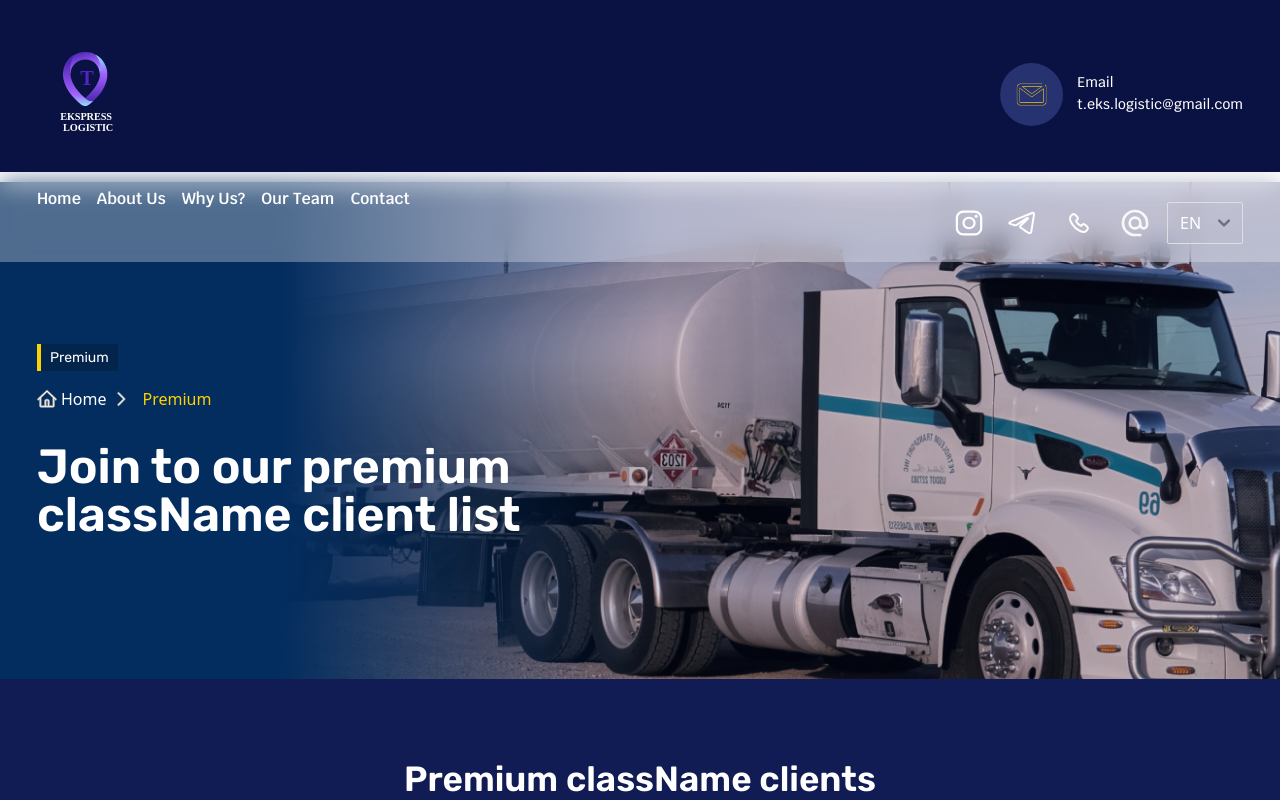
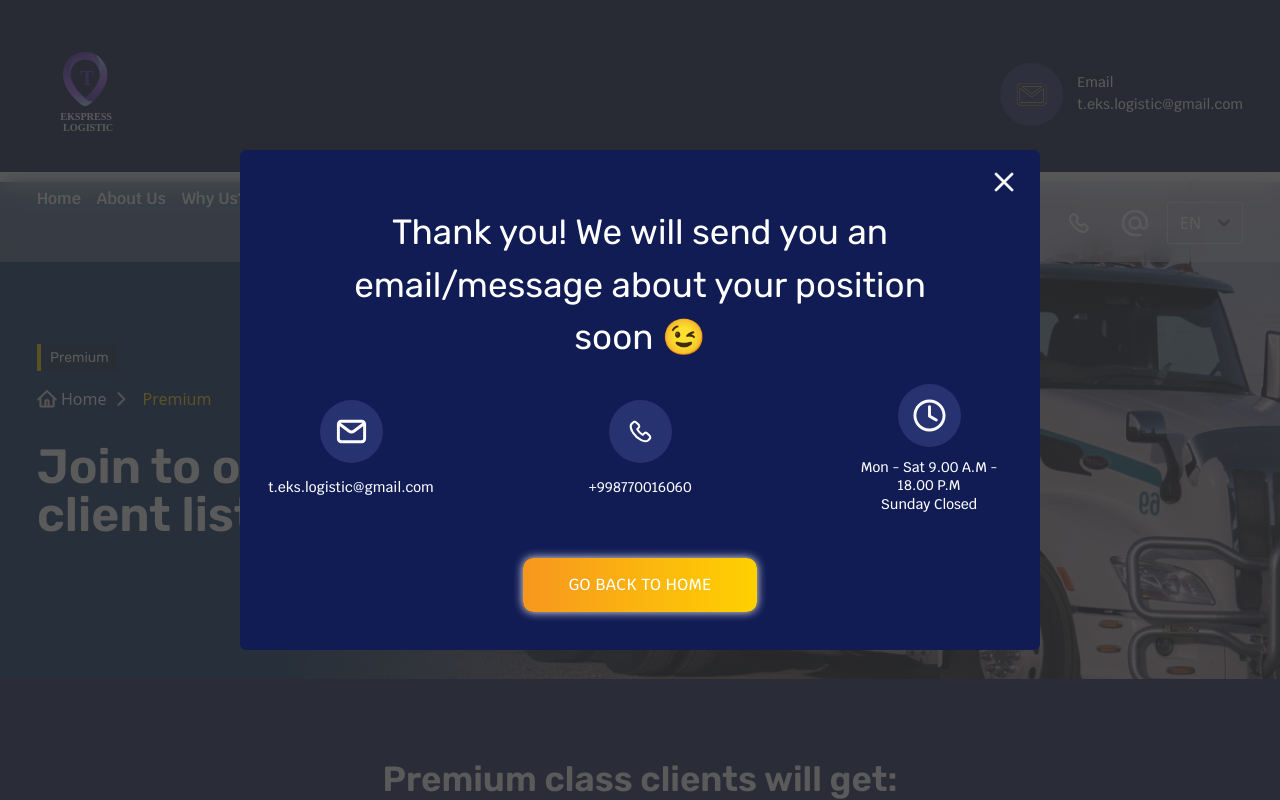
Before and after one commit to ibrohimov-murodjon/ekspress-logistic, a React (Vite) app: page /premium in a window 1280 px wide. Shown: the top 800 px of the page. Built offline with nearby package versions, Linux system fonts and the light colour scheme.

Commit message:
last changes

```diff
--- a/public/assets/locals/en/translation.json
+++ b/public/assets/locals/en/translation.json
@@ -6,9 +6,9 @@
   "opening_day": "Mon - Sat 9.00 A.M - 18.00 P.M",
   "closing_day": "Sunday Closed",
   "hero_title": "Together Faster",
-  "hero_desc": "There are no borders for us; with us, your cargo can be located anywhere in the world.",
+  "hero_desc": "We are ready to prove that we can deliver your cargo to any destination safely and quickly",
   "hero_text": "Trans Ekspress Logistics",
-  "premium_className": "Premium className",
+  "premium_class": "Premium class",
   "home": "Home",
   "about": "About Us",
   "advantages": "Why Us?",
@@ -57,19 +57,19 @@
   "namangan": "Namangan",
   "tashkent": "Tashkent",
   "premium": "Premium",
-  "join_premium": "Join to our premium className client list",
-  "get_premium": "Premium className clients will get",
+  "join_premium": "Join to our premium class client list",
+  "get_premium": "Premium class clients will get",
   "latest_bonuses": "Latest bonuses",
   "extra_advices": "Extra advices",
   "individual_attention": "Individual attention",
   "cheapest_prices": "Cheapest prices",
   "created_by": "Created by: Murad",
   "contact_form": "Thank you for your response! We will get back to you soon...",
-  "premium_form": "Congratulations,you are now our Premium className client.",
-  "thanks_text": "Thanks so much !",
+  "premium_form": "Thank you! We will send you an email/message about your position soon 😉",
   "page_not_found": "Page not found ☹️",
   "sorry_text": "Sorry, we couldn't find the page you're looking for.",
   "back_home": "Go Back To Home",
   "soon_launch": "We will launch our website soon",
-  "current_working": "We are currently working hard on this page. Subscribe to our social media accounts to receive updates on when it will be available"
+  "current_working": "We are currently working hard on this page. Subscribe to our social media accounts to receive updates on when it will be available",
+  "close_text": "Close"
 }
--- a/src/components/Button.jsx
+++ b/src/components/Button.jsx
@@ -2,7 +2,7 @@ import { useTranslation } from "react-i18next";
 import { useLanguage } from "../context/LanguageContext";
 
 //component
-function Button({ title, type }) {
+function Button({ title, type, onClose }) {
   const { t } = useTranslation();
   const { language } = useLanguage();
   return (
@@ -11,6 +11,7 @@ function Button({ title, type }) {
         language === "ru" ? "font-rubik font-regular" : "font-krub"
       } tracking-wide font-medium z-[10]`}
       type={type}
+      onClick={onClose}
     >
       {t(title)}
     </button>
--- a/src/components/Footer.jsx
+++ b/src/components/Footer.jsx
@@ -45,7 +45,7 @@ function Footer() {
               {navLinks.map((link, index) => (
                 <a
                   key={index}
-                  href={`#${link.to}`}
+                  href={`/#${link.to}`}
                   className={`footer__link relative text-white ${
                     language === "ru" ? "font-rubik font-regular" : "font-krub"
                   } font-bold mobileLg:mb-2`}
@@ -99,7 +99,6 @@ function Footer() {
             {t("created_by")}
           </a>
         </div>
-        {/* <div className="w-full h-[2px] bg-[#D6D6D6]"></div> */}
       </section>
       <DropTopBtn />
     </footer>
--- a/src/components/Modal.jsx
+++ b/src/components/Modal.jsx
@@ -8,20 +8,25 @@ import CloseBtn from "../assets/close.svg";
 import { Button } from "../components";
 import { useLanguage } from "../context/LanguageContext";
 
+const Modal = ({ showModal, onClose, text, btnText }) => {
+  const modalRef = useRef();
+  const { t } = useTranslation();
+  const { language } = useLanguage();
+
   //fileDataBase
   const premiumData = [
     {
       id: 1,
       img: emailLogoWhite,
       title: "email_text",
-    text: "email",
+      text: `${t("email")}`,
       href: "mailto",
     },
     {
       id: 2,
       img: callLogoWhite,
       title: "call_us",
-    text: "phone",
+      text: `${t("phone")}`,
       href: "tel",
     },
     {
@@ -32,10 +37,6 @@ const premiumData = [
     },
   ];
 
-const Modal = ({ showModal, onClose, text }) => {
-  const modalRef = useRef();
-  const { t } = useTranslation();
-  const { language } = useLanguage();
   const handleCloseModal = (e) => {
     if (modalRef.current === e.target) {
       onClose();
@@ -70,7 +71,7 @@ const Modal = ({ showModal, onClose, text }) => {
     >
       <div onClick={onClose} className="overlay">
         <div
-          className="absolute top-[50%] left-[50%] translate-x-[-50%] translate-y-[-50%] w-full max-w-[800px] h-[484px] bg-[#111c55] rounded-md desktopMid:max-w-[700px] desktopMid:h-auto desktopMid:p-4 maxSm:max-w-[500px] mobileLg:max-w-[400px] mobileMd:max-w-[300px]"
+          className="absolute top-[50%] left-[50%] translate-x-[-50%] translate-y-[-50%] w-full max-w-[800px] h-[500px] bg-[#111c55] rounded-md desktopMid:max-w-[700px] desktopMid:h-auto desktopMid:p-4 maxSm:max-w-[500px] mobileLg:max-w-[400px] mobileMd:max-w-[300px]"
           onClick={(e) => handleClick(e)}
         >
           <div onClick={onClose} className="absolute  p-4 right-2 top-1">
@@ -80,16 +81,9 @@ const Modal = ({ showModal, onClose, text }) => {
             />
           </div>
           <div className="flex items-center justify-center  flex-col pt-14 desktopMid:pt-4 maxSm:pt-6">
-            <h1 className="w-full max-w-[512px] text-white font-rubik text-[35px] font-normal leading-normal text-center desktopMid:text-[20px] desktopMid:max-w-[400px] mobileLg:max-w-[300px] mobileLg:text-[16px]">
+            <h1 className="w-full max-w-[620px] text-white font-rubik text-[35px] font-normal leading-normal text-center desktopMid:text-[20px] desktopMid:max-w-[400px] mobileLg:max-w-[300px] mobileLg:text-[16px]">
               {t(text)}
             </h1>
-            <p
-              className={`mt-4 w-full max-w-[512px] text-white ${
-                language === "ru" ? "font-rubik" : "font-krub"
-              } font-semibold leading-[24px] text-center desktopMid:mt-2 desktopMid:max-w-[400px] desktopMid:text-[13px] mobileLg:max-w-[300px] mobileLg:text-[10px] mobileLg:mt-0`}
-            >
-              {t("thanks_text")}
-            </p>
           </div>
           <ul className="flex items-center flex-wrap justify-center gap-x-[131px] mt-[20px] mb-5 desktopMid:mb-3 mobileLg:gap-y-[20px] mobileLg:gap-x-0 mobileMd:gap-y-[10px] mobileMd:mt-2">
             {premiumData.map((element) => {
@@ -135,7 +129,7 @@ const Modal = ({ showModal, onClose, text }) => {
           </ul>
           <div className="flex items-center justify-center">
             <Link to="/">
-              <Button title="home" />
+              <Button onClose={onClose} title={btnText} />
             </Link>
           </div>
         </div>
--- a/src/components/PremiumContact.jsx
+++ b/src/components/PremiumContact.jsx
@@ -29,7 +29,7 @@ const PremiumContact = () => {
   const { t } = useTranslation();
   const { language } = useLanguage();
   const formRef = useRef(null);
-  const [showModal, setShowModal] = useState(false);
+  const [showModal, setShowModal] = useState(true);
   const [isLoading, setIsLoading] = useState(false);
 
   const sendEmail = (e) => {
@@ -117,7 +117,6 @@ const PremiumContact = () => {
             type="email"
             placeholder={t("email_text")}
             premium
-            required={true}
             name="user_email"
           />{" "}
           <br />
@@ -155,7 +154,12 @@ const PremiumContact = () => {
           <div className="animate-spin rounded-full h-32 w-32 border-t-2 border-primaryClr"></div>
         </div>
       )}
-      <Modal showModal={showModal} onClose={closeModal} text="premium_form" />
+      <Modal
+        showModal={showModal}
+        onClose={closeModal}
+        text="premium_form"
+        btnText="back_home"
+      />
     </div>
   );
 };
--- a/src/sections/Certificates.jsx
+++ b/src/sections/Certificates.jsx
@@ -49,7 +49,6 @@ function Certificates() {
   };
   return (
     <div className="  w-full h-fit pt-[40px] bg-[#091242] pb-[120px]">
-      {/* <div className="absolute w-full h-[560px] z-[10] bg-bgVideo"></div> */}
       <div className="myContainer">
         <Slide direction="left" duration={1500}>
           <SubText bgclr="#F3F3F3" title="certificates" />
--- a/src/sections/Contact.jsx
+++ b/src/sections/Contact.jsx
@@ -153,7 +153,12 @@ function Contact() {
         </div>
       </div>{" "}
       {isLoading && <Loading />}
-      <Modal showModal={showModal} onClose={closeModal} text="contact_form" />
+      <Modal
+        showModal={showModal}
+        onClose={closeModal}
+        text="contact_form"
+        btnText="close_text"
+      />
     </div>
   );
 }
--- a/src/sections/Hero.jsx
+++ b/src/sections/Hero.jsx
@@ -43,7 +43,7 @@ function Hero() {
         </Slide>
         <Fade duration={3500}>
           <Link to="premium">
-            <Button title="premium_className" path={"/premium"} />
+            <Button title="premium_class" path={"/premium"} />
           </Link>
         </Fade>
       </div>
--- a/src/sections/Location.jsx
+++ b/src/sections/Location.jsx
@@ -6,12 +6,12 @@ import { useTranslation } from "react-i18next";
 
 function Location() {
   const { t } = useTranslation();
-  const [location, setLocation] = useState("tashkent");
+  const [location, setLocation] = useState("namangan");
 
   const Locations = {
-    tashkent: (
+    namangan: (
       <iframe
-        src="https://www.google.com/maps/embed?pb=!1m13!1m8!1m3!1d6001.123222981831!2d69.331237!3d41.231323!3m2!1i1024!2i768!4f13.1!3m2!1m1!2zNDHCsDEzJzUyLjgiTiA2OcKwMTknNTIuNSJF!5e0!3m2!1sen!2s!4v1697884259149!5m2!1sen!2s"
+        src="https://www.google.com/maps/embed?pb=!1m13!1m8!1m3!1d6011.509129936739!2d71.243971!3d41.118051!3m2!1i1024!2i768!4f13.1!3m2!1m1!2zNDHCsDA3JzA1LjAiTiA3McKwMTQnMzguMyJF!5e0!3m2!1sen!2s!4v1697903166239!5m2!1sen!2s"
         width="100%"
         height="450"
         style={{ border: 0 }}
@@ -20,9 +20,9 @@ function Location() {
         referrerPolicy="no-referrer-when-downgrade"
       ></iframe>
     ),
-    namangan: (
+    tashkent: (
       <iframe
-        src="https://www.google.com/maps/embed?pb=!1m13!1m8!1m3!1d6011.509129936739!2d71.243971!3d41.118051!3m2!1i1024!2i768!4f13.1!3m2!1m1!2zNDHCsDA3JzA1LjAiTiA3McKwMTQnMzguMyJF!5e0!3m2!1sen!2s!4v1697903166239!5m2!1sen!2s"
+        src="https://www.google.com/maps/embed?pb=!1m13!1m8!1m3!1d6001.123222981831!2d69.331237!3d41.231323!3m2!1i1024!2i768!4f13.1!3m2!1m1!2zNDHCsDEzJzUyLjgiTiA2OcKwMTknNTIuNSJF!5e0!3m2!1sen!2s!4v1697884259149!5m2!1sen!2s"
         width="100%"
         height="450"
         style={{ border: 0 }}
```
Also changed, not shown: public/assets/locals/ru/translation.json (+4 -4 lines), public/assets/locals/uz/translation.json (+5 -5 lines). Lines whose indentation alone changed are shown as unchanged.
